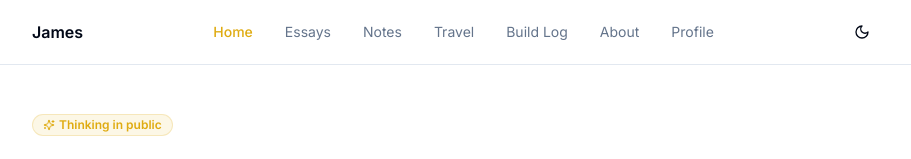
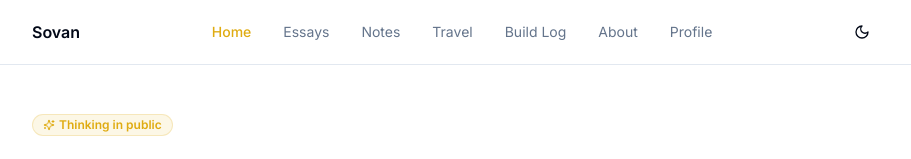
Before and after one commit to mrjameskongg/sovandarapor, a React (Vite) app: page / in a window 1280 px wide. Shown: the top 159 px of the page, without its empty margins (184-1095 px from the left). Built offline with nearby package versions, Linux system fonts and the light colour scheme; the HTML template or start-up script is replaced by a standard one.

Commit message:
Changes
Co-authored-by: mrjameskongg <164092267+mrjameskongg@users.noreply.github.com>

```diff
--- a/src/components/Navigation.tsx
+++ b/src/components/Navigation.tsx
@@ -28,7 +28,7 @@ const Navigation = () => {
       <div className="max-w-4xl mx-auto px-6">
         <div className="flex items-center justify-between h-16">
           <Link to="/" className="font-semibold text-foreground hover:text-gold transition-smooth">
-            James
+            Sovan
           </Link>
 
           <div className="hidden md:flex items-center space-x-8">
```
